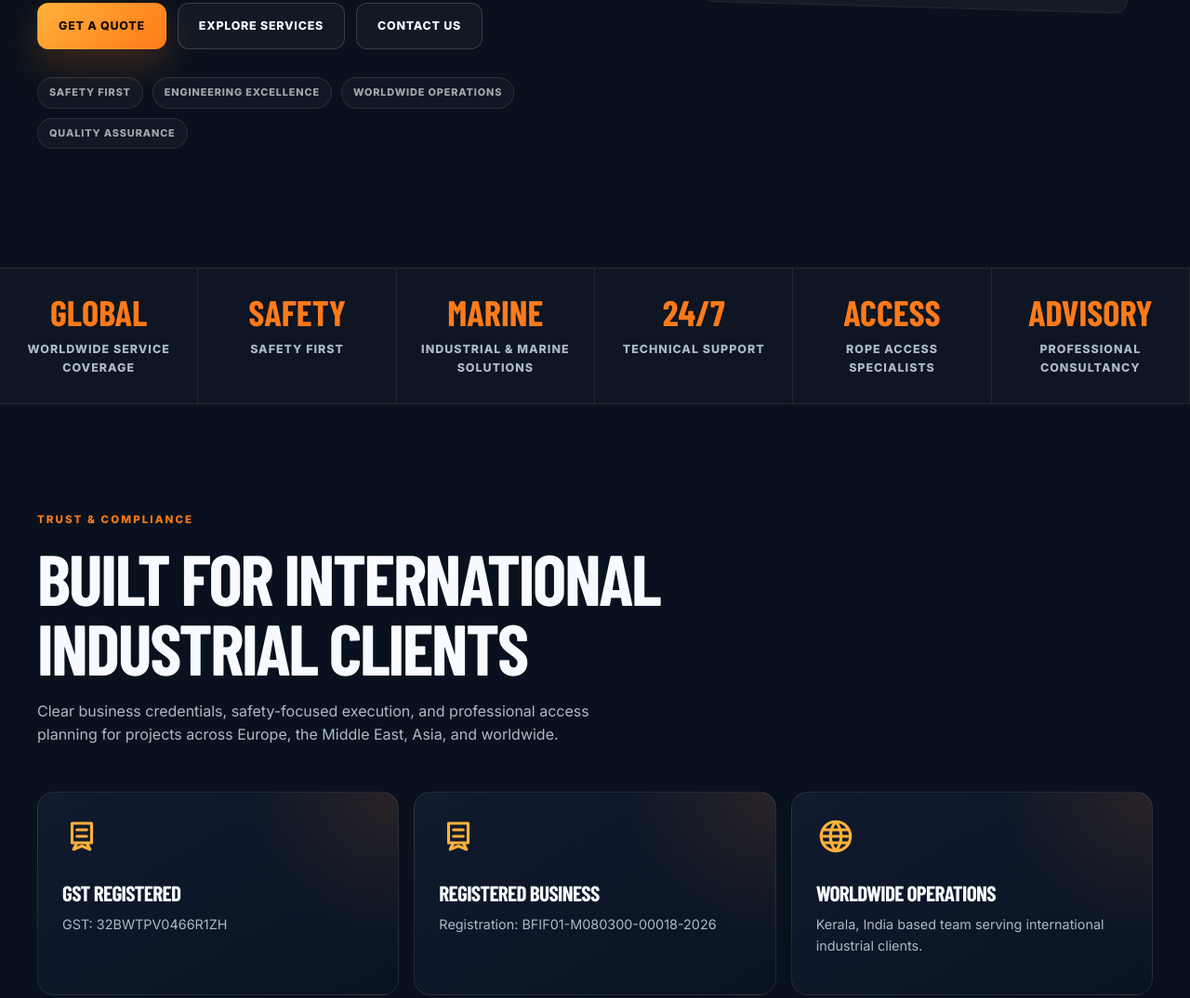
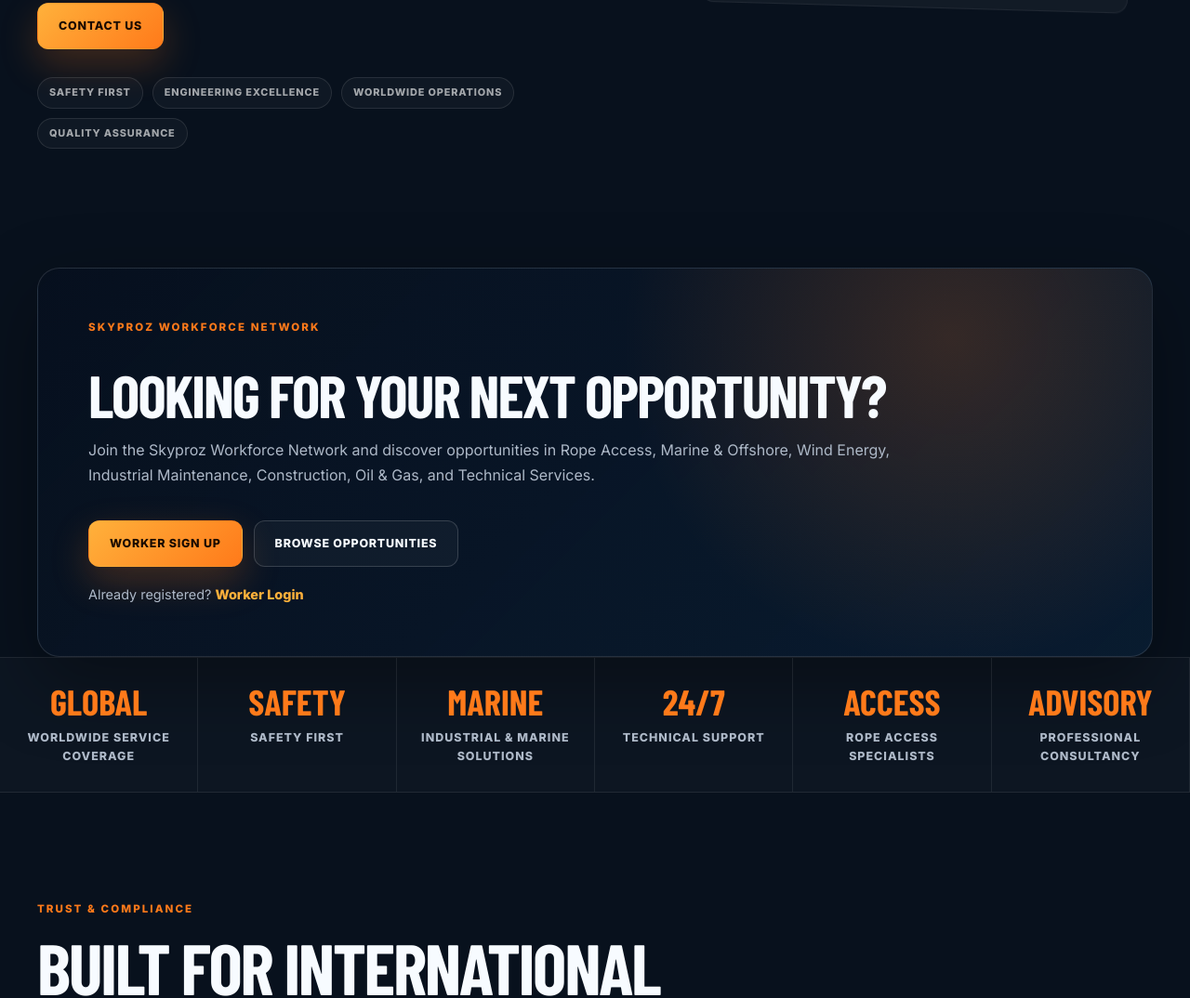
Before and after one commit to sujithnathpr899-bit/skyproz-website, a website: page index.html in a window 1280 px wide. Shown: the part 1044-2118 px from the top of the page at 93% size. Drawn offline with nearby package versions, Linux system fonts and the light colour scheme; a web font is replaced by a local one.

Commit message:
Refine homepage worker recruitment placement

```diff
--- a/contract-finder/src/server.mjs
+++ b/contract-finder/src/server.mjs
@@ -75,6 +75,10 @@
     if (url.pathname === '/contract-finder/robots.txt') {
       sendBody(response, 200, `User-agent: *\nAllow: /contract-finder/\nSitemap: ${config.appOrigin}/contract-finder/sitemap.xml\n`, { 'content-type': 'text/plain; charset=utf-8' }, request); return;
     }
+    if (url.pathname === '/contact' || url.pathname === '/contact/') {
+      response.writeHead(302, withSecurityHeaders({ location: '/#contact' }));
+      response.end(); return;
+    }
     if (!url.pathname.startsWith('/contract-finder') && !url.pathname.startsWith('/workers') && serveCompanySite(request, response, url.pathname)) return;
     if (url.pathname === '/') { response.writeHead(302, withSecurityHeaders({ location: '/contract-finder/' })); response.end(); return; }
     const workerJob = url.pathname.match(/^\/workers\/jobs\/([^/]+)$/);
--- a/index.html
+++ b/index.html
@@ -145,7 +145,6 @@
           <a href="/workers/dashboard">My Dashboard</a>
         </div>
       </div>
-      <a href="#careers">Careers</a>
       <a href="#about">About</a>
       <a href="#contact">Contact</a>
     </nav>
@@ -162,9 +161,7 @@
         <h1>Delivering Safe Industrial Access Solutions Worldwide</h1>
         <p>Skyproz Services delivers professional rope access, industrial maintenance, marine and offshore support, wind turbine services, technical consultancy, and manpower solutions with an uncompromising commitment to safety, quality, and operational excellence.</p>
         <div class="hero-actions">
-          <a class="button button-gold" href="https://wa.me/919400327705?text=Hello%20Skyproz%2C%20I%20would%20like%20to%20request%20a%20quote." target="_blank" rel="noopener">Get a Quote</a>
-          <a class="button button-outline" href="#services">Explore Services</a>
-          <a class="button button-outline" href="#contact">Contact Us</a>
+          <a class="button button-gold" href="/contact">Contact Us</a>
         </div>
         <div class="badge-row" aria-label="Skyproz strengths">
           <span>Safety First</span>
@@ -194,6 +191,19 @@
             </div>
           </div>
         </div>
+      </div>
+    </section>
+
+    <section class="worker-recruitment section-shell" aria-labelledby="worker-recruitment-title">
+      <div class="worker-recruitment-card reveal">
+        <p class="eyebrow">Skyproz Workforce Network</p>
+        <h2 id="worker-recruitment-title">Looking for Your Next Opportunity?</h2>
+        <p>Join the Skyproz Workforce Network and discover opportunities in Rope Access, Marine &amp; Offshore, Wind Energy, Industrial Maintenance, Construction, Oil &amp; Gas, and Technical Services.</p>
+        <div class="worker-recruitment-actions">
+          <a class="button button-gold" href="/workers/signup">Worker Sign Up</a>
+          <a class="button button-outline" href="/workers/opportunities">Browse Opportunities</a>
+        </div>
+        <p class="worker-login-note">Already registered? <a href="/workers/login">Worker Login</a></p>
       </div>
     </section>
 
@@ -369,23 +379,6 @@
       </div>
     </section>
 
-    <section class="section-shell section compact-section" id="careers">
-      <div class="careers-card reveal">
-        <p class="eyebrow">Careers</p>
-        <h2>Join Our Industrial Access Team</h2>
-        <p>Current openings include IRATA technicians, engineers, NDT support, supervisors, safety professionals, and specialist workers who care about disciplined execution.</p>
-        <div class="hero-actions">
-          <a class="button button-gold" href="mailto:info@skyproz.in?subject=Career%20Application%20-%20Skyproz%20Services">Apply Now</a>
-          <a class="button button-outline" href="https://wa.me/919400327705?text=Hello%20Skyproz%2C%20I%20would%20like%20to%20apply%20for%20a%20career%20opportunity." target="_blank" rel="noopener">Upload Resume</a>
-        </div>
-        <div class="openings-grid" aria-label="Current openings">
-          <span>IRATA Technicians</span>
-          <span>Engineers</span>
-          <span>NDT Support</span>
-          <span>Supervisors</span>
-        </div>
-      </div>
-    </section>
 
     <section class="contact-section" id="contact">
       <div class="section-shell contact-grid">
@@ -437,7 +430,7 @@
       <div><h3>Quick Links</h3><a href="#home">Home</a><a href="#about">About</a><a href="#projects">Projects</a><a href="/contract-finder/">Contract Finder</a></div>
       <div><h3>Services</h3><a href="#services">Rope Access</a><a href="#services">Industrial Maintenance</a><a href="#services">Wind Turbine</a><a href="#services">Manpower Supply</a></div>
       <div><h3>Industries</h3><a href="#industries">Oil &amp; Gas</a><a href="#industries">Power Plants</a><a href="#industries">Ports</a><a href="#industries">Commercial Buildings</a></div>
-      <div><h3>Contact</h3><a href="tel:+919400327705">+91 94003 27705</a><a href="mailto:info@skyproz.in">info@skyproz.in</a><a href="#careers">Careers</a><a href="#contact">Enquiry Form</a></div>
+      <div><h3>Contact</h3><a href="tel:+919400327705">+91 94003 27705</a><a href="mailto:info@skyproz.in">info@skyproz.in</a><a href="#contact">Enquiry Form</a></div>
       <div><h3>Social Links</h3><a href="https://wa.me/919400327705" target="_blank" rel="noopener">WhatsApp</a><a href="#contact">Newsletter</a><a href="#contact">Client Enquiry</a><a href="/contract-finder/">Contract Finder</a></div>
       <div><h3>Business Information</h3><p>GST: 32BWTPV0466R1ZH</p><p>Registration: BFIF01-M080300-00018-2026</p><p>Location: Kerala, India</p><p>Service Area: Worldwide</p></div>
     </div>
--- a/outputs/styles.css
+++ b/outputs/styles.css
@@ -317,6 +317,58 @@
   text-transform: uppercase;
 }
 
+.worker-recruitment {
+  padding-top: 0;
+}
+.worker-recruitment-card {
+  position: relative;
+  overflow: hidden;
+  display: grid;
+  gap: 18px;
+  padding: clamp(28px, 5vw, 54px);
+  border: 1px solid rgba(255, 255, 255, .12);
+  border-radius: 24px;
+  background: linear-gradient(135deg, rgba(7, 16, 30, .9), rgba(10, 31, 54, .76));
+  box-shadow: var(--shadow);
+}
+.worker-recruitment-card::before {
+  content: "";
+  position: absolute;
+  inset: 0;
+  background: radial-gradient(circle at 82% 18%, rgba(255, 122, 26, .18), transparent 34%);
+  pointer-events: none;
+}
+.worker-recruitment-card > * {
+  position: relative;
+  z-index: 1;
+}
+.worker-recruitment-card h2 {
+  max-width: 860px;
+  margin: 0;
+  font-family: "Barlow Condensed", sans-serif;
+  font-size: clamp(2.6rem, 5vw, 5rem);
+  line-height: .9;
+  text-transform: uppercase;
+}
+.worker-recruitment-card p:not(.eyebrow) {
+  max-width: 920px;
+  color: var(--muted);
+  line-height: 1.7;
+}
+.worker-recruitment-actions {
+  display: flex;
+  flex-wrap: wrap;
+  gap: 12px;
+  align-items: center;
+}
+.worker-login-note {
+  margin: 0;
+  font-size: .9rem;
+}
+.worker-login-note a {
+  color: var(--gold);
+  font-weight: 800;
+}
 .dashboard-wrap { perspective: 1400px; }
 .dashboard-card {
   position: relative;
--- a/styles.css
+++ b/styles.css
@@ -317,6 +317,58 @@
   text-transform: uppercase;
 }
 
+.worker-recruitment {
+  padding-top: 0;
+}
+.worker-recruitment-card {
+  position: relative;
+  overflow: hidden;
+  display: grid;
+  gap: 18px;
+  padding: clamp(28px, 5vw, 54px);
+  border: 1px solid rgba(255, 255, 255, .12);
+  border-radius: 24px;
+  background: linear-gradient(135deg, rgba(7, 16, 30, .9), rgba(10, 31, 54, .76));
+  box-shadow: var(--shadow);
+}
+.worker-recruitment-card::before {
+  content: "";
+  position: absolute;
+  inset: 0;
+  background: radial-gradient(circle at 82% 18%, rgba(255, 122, 26, .18), transparent 34%);
+  pointer-events: none;
+}
+.worker-recruitment-card > * {
+  position: relative;
+  z-index: 1;
+}
+.worker-recruitment-card h2 {
+  max-width: 860px;
+  margin: 0;
+  font-family: "Barlow Condensed", sans-serif;
+  font-size: clamp(2.6rem, 5vw, 5rem);
+  line-height: .9;
+  text-transform: uppercase;
+}
+.worker-recruitment-card p:not(.eyebrow) {
+  max-width: 920px;
+  color: var(--muted);
+  line-height: 1.7;
+}
+.worker-recruitment-actions {
+  display: flex;
+  flex-wrap: wrap;
+  gap: 12px;
+  align-items: center;
+}
+.worker-login-note {
+  margin: 0;
+  font-size: .9rem;
+}
+.worker-login-note a {
+  color: var(--gold);
+  font-weight: 800;
+}
 .dashboard-wrap { perspective: 1400px; }
 .dashboard-card {
   position: relative;
```
Also changed, not shown: outputs/index.html (+15 -22 lines).
